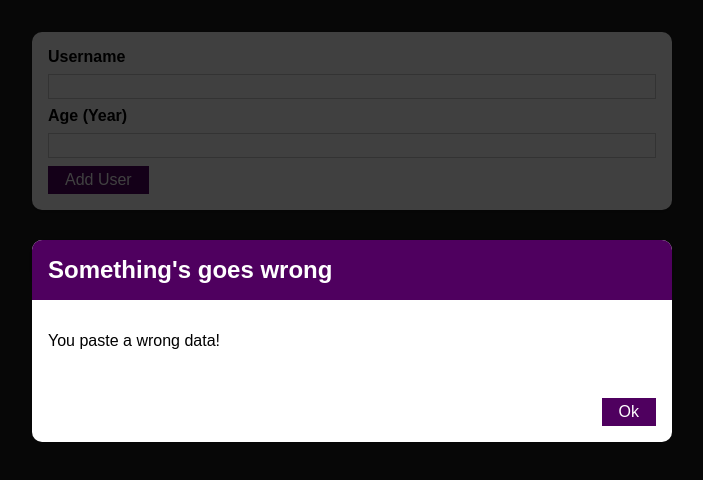
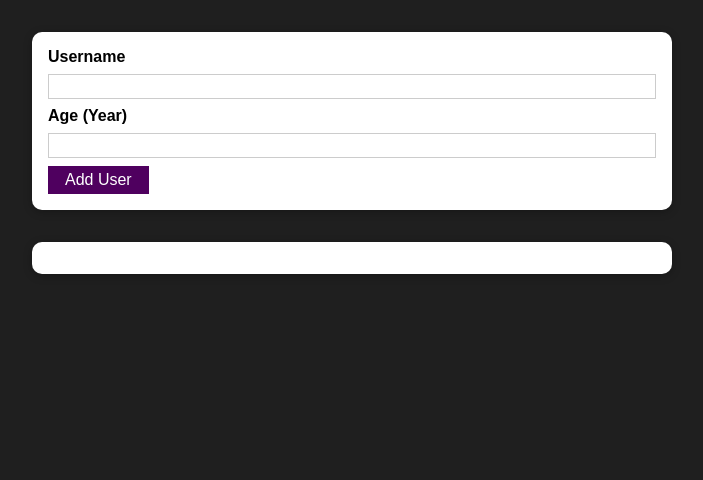
Before and after one commit to witosh/react_starting_project, a React (Create React App) app: page / in a window 1280 px wide. Shown: the top 480 px of the page, without its empty margins (288-991 px from the left). Built offline with nearby package versions, Linux system fonts and the light colour scheme.

Commit message:
Add state for error modal

```diff
--- a/src/UI/ErrorModal.js
+++ b/src/UI/ErrorModal.js
@@ -5,7 +5,7 @@ import Button from "./Button";
 const ErrorModal = (props) => {
   return (
     <div>
-      <div className={classes.backdrop} />
+      <div className={classes.backdrop} onClick={props.onConfirm} />
       <Card className={classes.modal}>
         <header className={classes.header}>
           <h2>{props.title}</h2>
@@ -14,7 +14,7 @@ const ErrorModal = (props) => {
           <p>{props.message}</p>
         </div>
         <footer className={classes.actions}>
-          <Button>Ok</Button>
+          <Button onClick={props.onConfirm}>Ok</Button>
         </footer>
       </Card>
     </div>
--- a/src/Users/AddUser.js
+++ b/src/Users/AddUser.js
@@ -7,15 +7,24 @@ import classes from "./AddUser.module.css";
 const AddUser = (props) => {
   const [enteredUsername, setEnteredUsername] = useState("");
   const [enteredAge, setEnteredAge] = useState("");
+  const [error, setError] = useState(null);
 
   const addUserHandler = (event) => {
     event.preventDefault();
 
     if (enteredUsername.trim().length === 0 || enteredAge.trim().length === 0) {
+      setError({
+        titile: "Invalid input",
+        message: "Please enter a valid usrname and age (non-empty values)",
+      });
       return;
     }
 
     if (+enteredAge < 0) {
+      setError({
+        titile: "Invalid age",
+        message: "Please enter age greater than zero",
+      });
       return;
     }
     props.onAddUser(enteredUsername, enteredAge);
@@ -30,12 +39,19 @@ const AddUser = (props) => {
     setEnteredAge(event.target.value);
   };
 
+  const errorHandler = () => {
+    setError(null);
+  };
+
   return (
     <div>
-      <ErrorModal
-        title="Something's goes wrong"
-        message="You paste a wrong data!"
-      />
+      {error && (
+        <ErrorModal
+          title={error.titile}
+          message={error.message}
+          onConfirm={errorHandler}
+        />
+      )}
       <Card className={classes.input}>
         <form onSubmit={addUserHandler}>
           <label htmlFor="username">Username</label>
```
